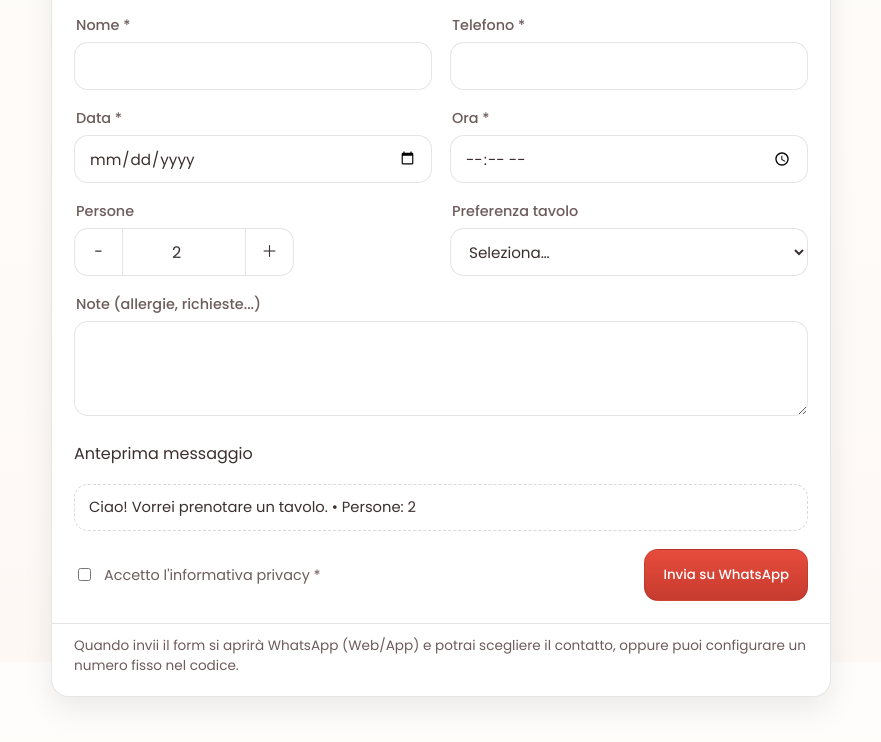
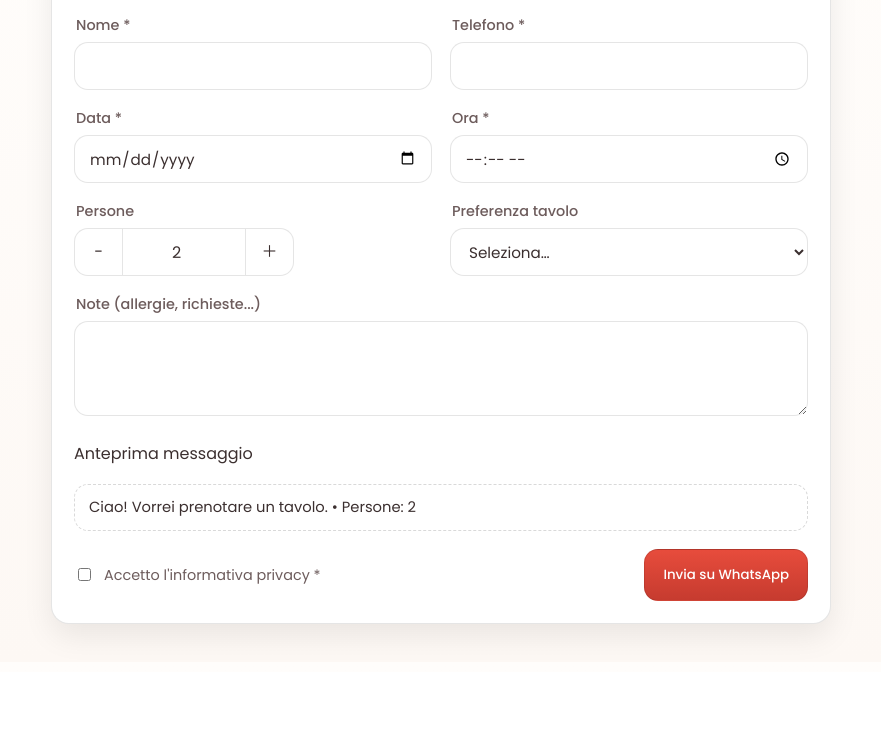
Before and after one commit to andrsarz/prenotaeasy, a plain HTML site: page index.html in a window 1280 px wide. Shown: the part 138-880 px from the top of the page, without its empty margins (199-1080 px from the left). After the commit the page ends 810 px from the top, so only its background shows below. Drawn offline with Linux system fonts and the light colour scheme.

Commit message:
Update index.html

```diff
--- a/index.html
+++ b/index.html
@@ -134,7 +134,6 @@
           <button class="btn btn-primary" id="sendBtn" type="submit">Invia su WhatsApp</button>
         </div>
       </form>
-      <div class="footer">Quando invii il form si aprirà WhatsApp (Web/App) e potrai scegliere il contatto, oppure puoi configurare un numero fisso nel codice.</div>
     </section>
   </main>
 <script>
```
